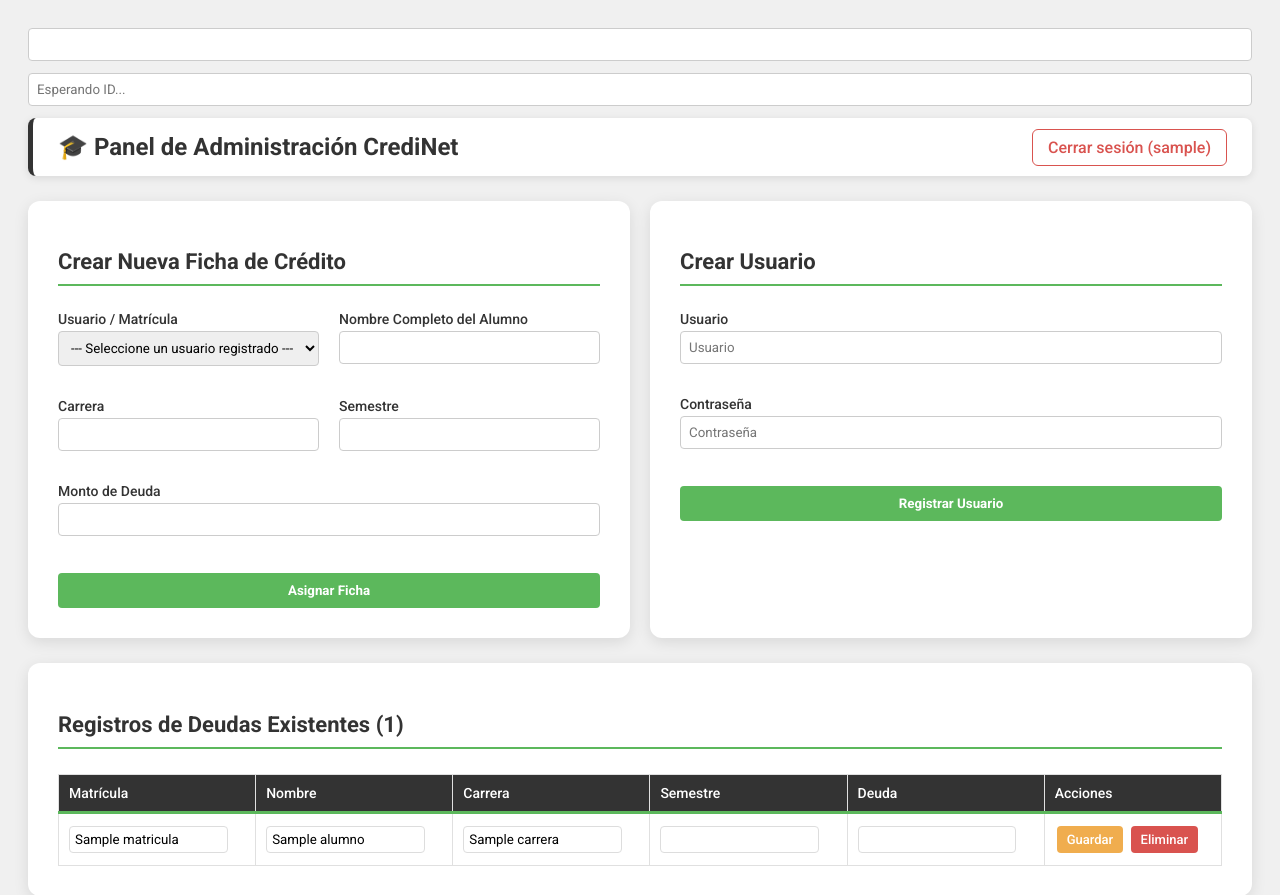
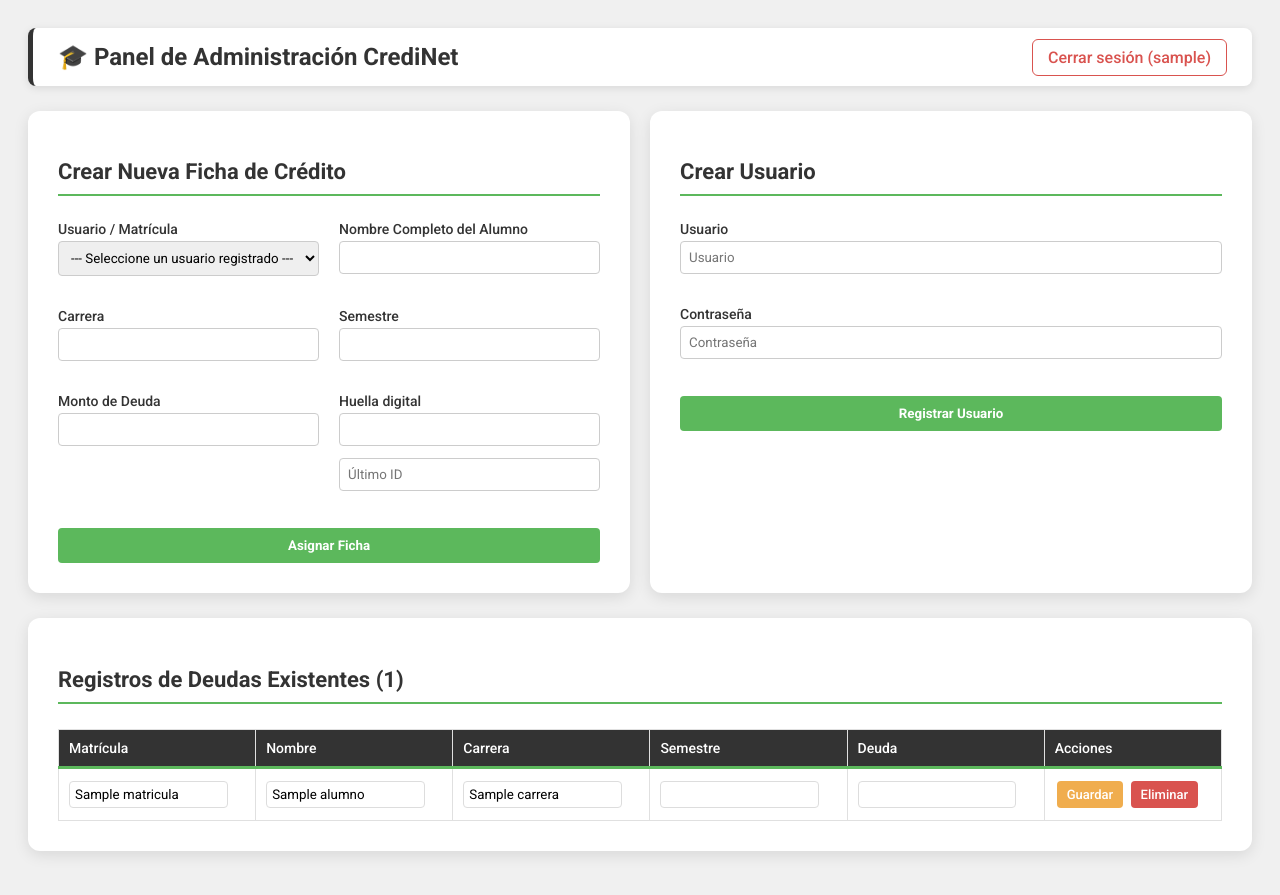
Before and after one commit to 454545aam/credinet-web, a Flask app: page /admin_dashboard in a window 1280 px wide. Shown: the top 895 px of the page. Run offline with Flask 3, Linux system fonts and the light colour scheme; the visitor is signed in with stand-in values (Sample User, id 1); a database or web service that is not in the repository returns one stand-in record (values such as "Sample title"); some libraries are stand-ins or nearby versions.

Commit message:
Modificacion en esp32-5

```diff
--- a/templates/admin_registros.html
+++ b/templates/admin_registros.html
@@ -299,8 +299,6 @@ button[value="eliminar"] {
 
 </head>
 <body>
-<input type="number" id="huella" name="huella" readonly>
-<input type="text" id="idInput" placeholder="Esperando ID..." readonly>
 
     <div class="header">
         <h1>🎓 Panel de Administración CrediNet</h1>
@@ -360,39 +358,12 @@ button[value="eliminar"] {
                                 <label for="deuda">Monto de Deuda</label>
                                 <input type="number" id="deuda" name="deuda" min="0" step="0.01" required>
                             </div>
+                             <div class="field-group">
+                                <label for="deuda">Huella digital</label>
+                                <input type="number" id="deuda" name="deuda" min="0" step="0.01" required>
+                                <input type="text" id="idInput" placeholder="Último ID">
+                            </div>
 
-
-
-<script>
-// URL del ESP32 que devuelve el último ID
-const ESP32_URL = 'http://10.23.251.60/ultimoID';
-
-// Función que obtiene el último ID y lo coloca en los inputs
-async function actualizarID() {
-    try {
-        const response = await fetch(ESP32_URL);
-        if (response.ok) {
-            const id = await response.text();
-
-            // Mostrar el ID en el input de referencia
-            document.getElementById('idInput').value = id;
-
-            // Copiar automáticamente al input de huella digital (solo para envío)
-            document.getElementById('huella').value = id;
-        } else {
-            console.error('Error al obtener ID:', response.status);
-        }
-    } catch (error) {
-        console.error('No se pudo obtener el ID:', error);
-    }
-}
-
-// Ejecutar inmediatamente al cargar la página
-actualizarID();
-
-// Actualizar cada 2 segundos para mantener los inputs sincronizados
-setInterval(actualizarID, 2000);
-</script>
 
 
 
```
